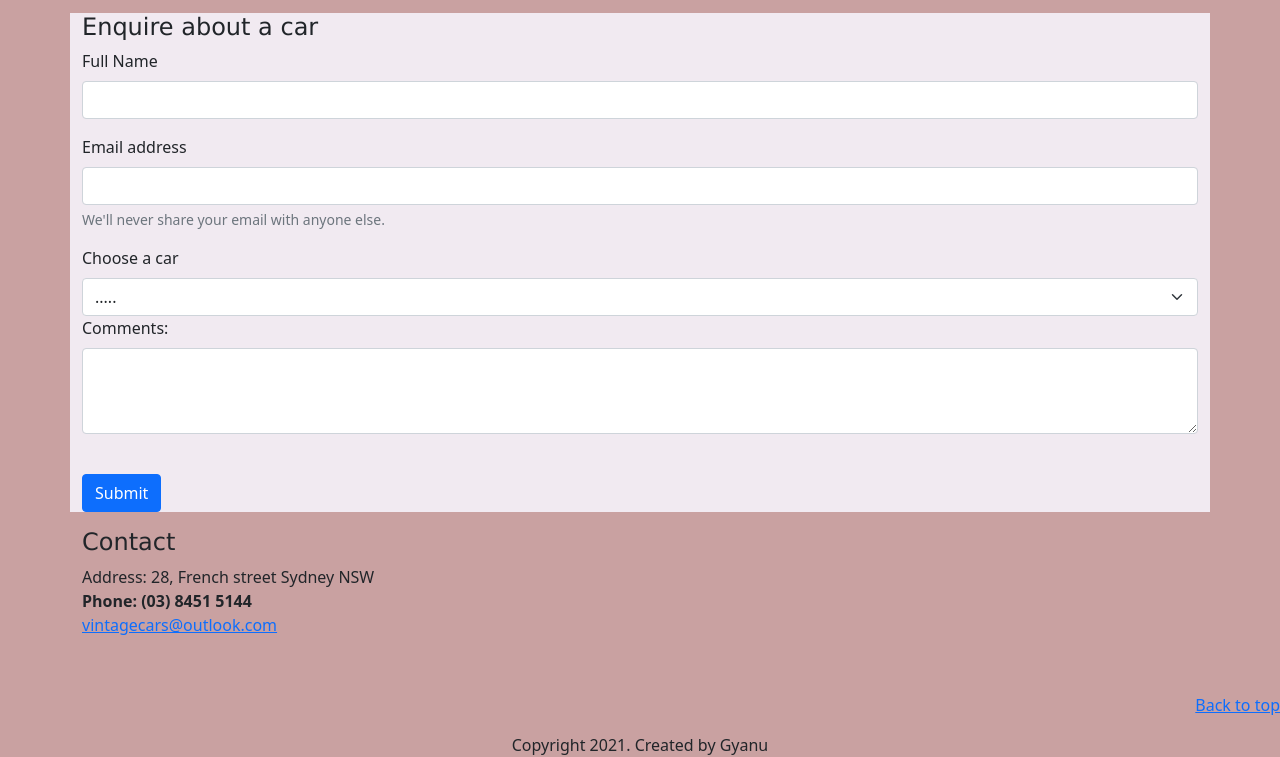
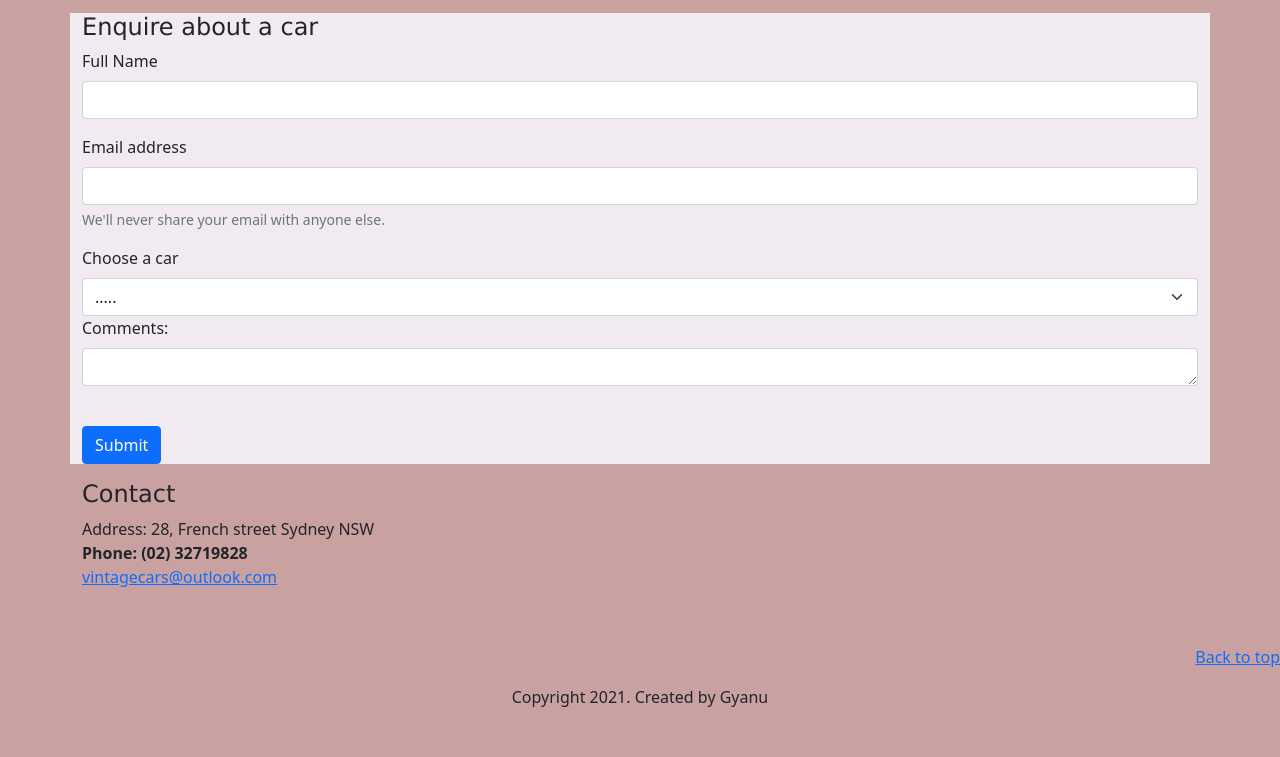
Before and after one commit to Gyanu2200/vintagecarhirewebsite, a plain HTML site: page index.html in a window 1280 px wide. Shown: the part 528-1285 px from the top of the page. After the commit the page ends 1237 px from the top, so only its background shows below. Drawn offline with nearby package versions, Linux system fonts and the light colour scheme.

Commit message:
touch up

```diff
--- a/index.html
+++ b/index.html
@@ -138,7 +138,7 @@
 
                 <div class="mb-3">
                   <label for="exampleFormControlTextarea1" class="form-label">Comments:</label>
-                  <textarea class="form-control" id="exampleFormControlTextarea1" rows="3"></textarea>
+                  <textarea class="form-control" id="exampleFormControlTextarea1" rows="1"></textarea>
                 </div>
               <br>
 
@@ -154,7 +154,7 @@
         <h4>Contact</h4>
        <address>
        <stron>Address: 28, French street Sydney NSW</stron><br>
-       <strong>Phone: (03) 8451 5144</strong><br>
+       <strong>Phone: (02) 32719828</strong><br>
        <p><a href="vcars@outlook.com">vintagecars@outlook.com</a></p>
        </address><br>
    <p></p>
```
